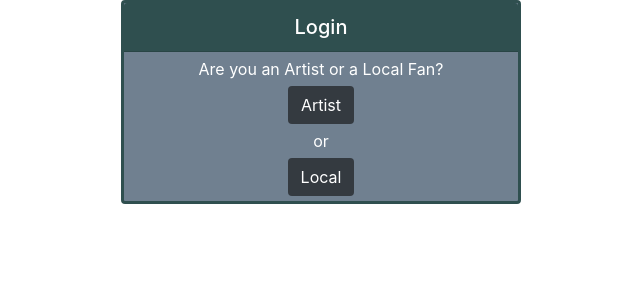
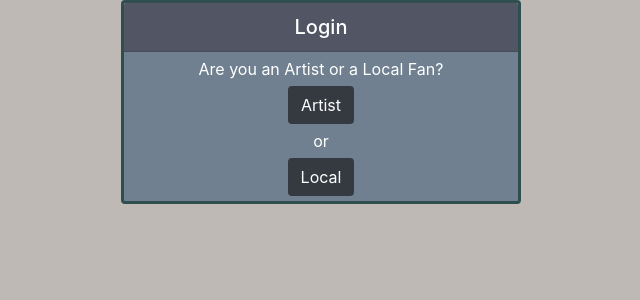
Before and after one commit to ZacCrumpton/backedn_capstone, a React (Create React App) app in the folder localbuzz_backendcapstoneui/backendcapstone/: page / in a window 1280 px wide. Shown: the top 300 px of the page, without its empty margins (319-959 px from the left). Built offline with nearby package versions, Linux system fonts and the light colour scheme.

Commit message:
wip made some style changes

```diff
--- a/localbuzz_backendcapstoneui/backendcapstone/src/Pages/Login/Login.scss
+++ b/localbuzz_backendcapstoneui/backendcapstone/src/Pages/Login/Login.scss
@@ -11,7 +11,7 @@
 
 .logHeader{
     width: 100%;
-    background-color: darkslategrey !important;
+    background-color: #525564 !important;
     margin-bottom: 5px;
 }
 
--- a/localbuzz_backendcapstoneui/backendcapstone/src/styles/_variables.scss
+++ b/localbuzz_backendcapstoneui/backendcapstone/src/styles/_variables.scss
@@ -1 +1 @@
-$favColor: white;
+$favColor: #BEB9B5;
```
